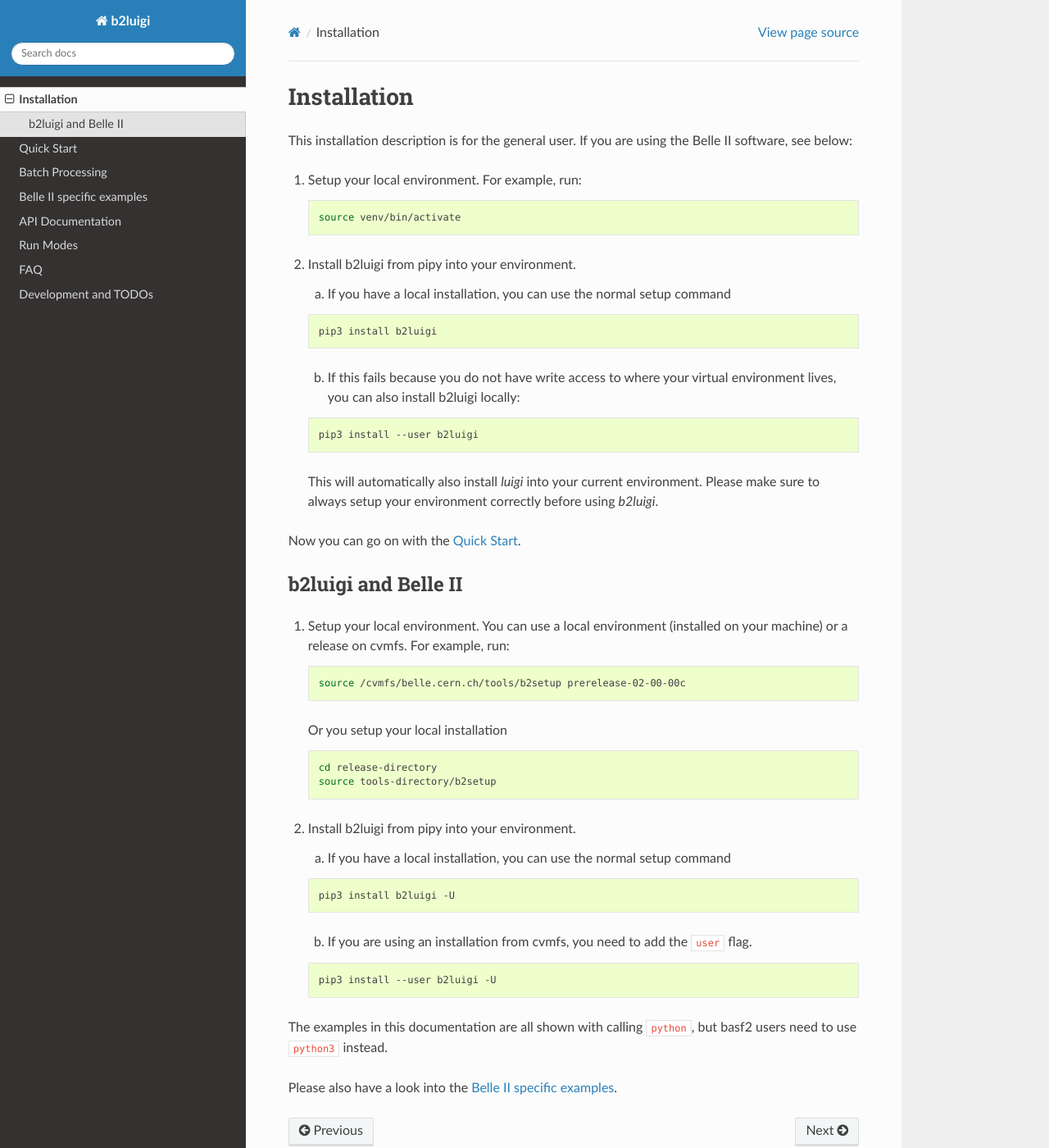
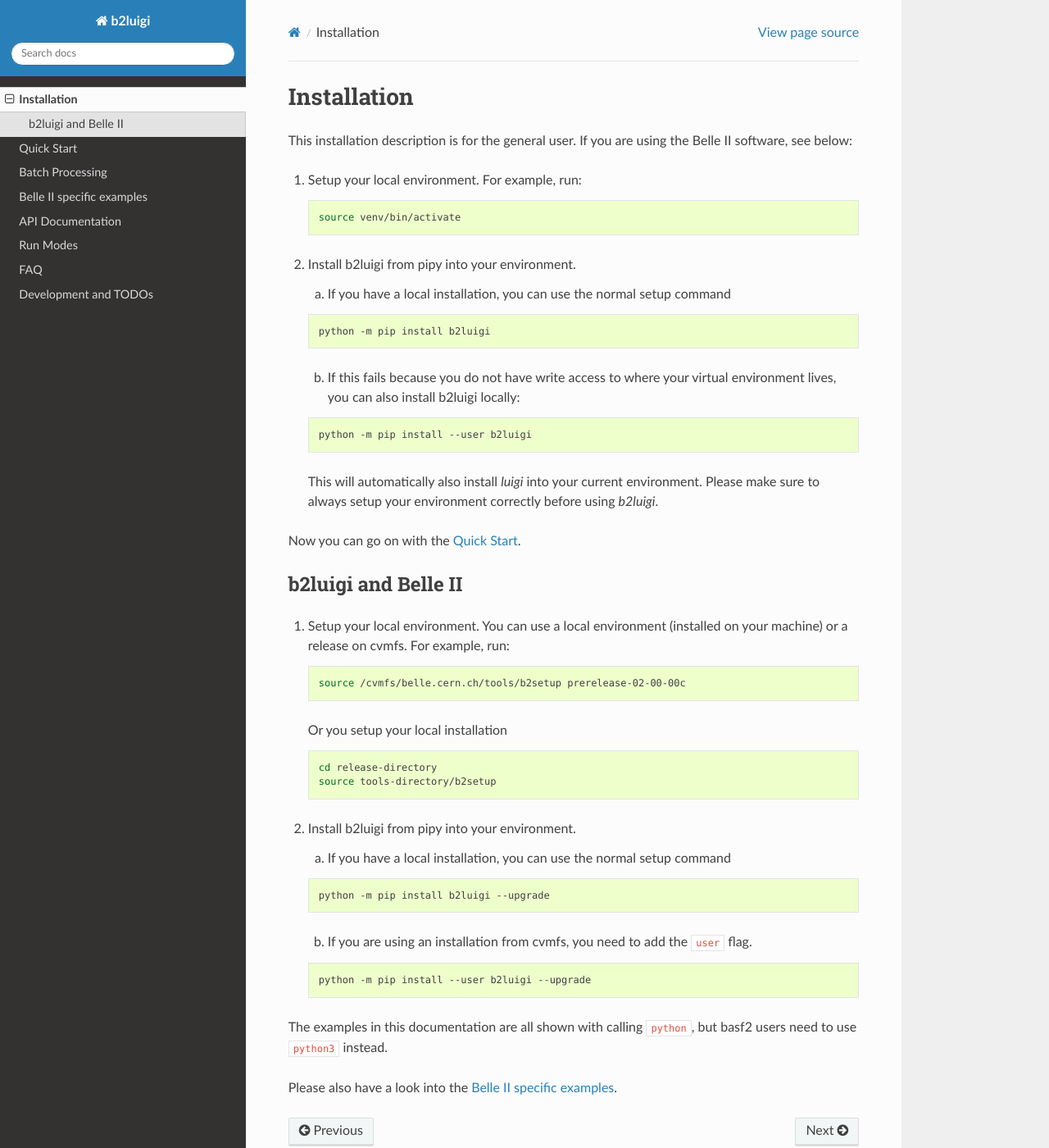
Before and after one commit to nils-braun/b2luigi, a Sphinx documentation site: the page built from docs/usage/installation.rst, in a window 1280 px wide and 1400 px high. Shown: the whole window at 82% size. Built offline with Sphinx 7.4.7 and the Read the Docs theme 2.0.0, drawn with Linux system fonts in a browser that asks for light colours.

Commit message:
Use `python -m pip` instead of `pip3`
`python -m pip` is recommended over `pip`/`pip3`

```diff
--- a/docs/usage/installation.rst
+++ b/docs/usage/installation.rst
@@ -18,7 +18,7 @@
 
     .. code-block:: bash
 
-        pip3 install b2luigi
+        python -m pip install b2luigi
 
 
     b.  If this fails because you do not have write access to where your virtual environment lives, you can also install
@@ -26,7 +26,7 @@
 
     .. code-block:: bash
 
-        pip3 install --user b2luigi
+        python -m pip install --user b2luigi
 
     This will automatically also install `luigi` into your current environment.
     Please make sure to always setup your environment correctly before using `b2luigi`.
@@ -57,14 +57,14 @@
 
     .. code-block:: bash
 
-        pip3 install b2luigi -U
+        python -m pip install b2luigi --upgrade
 
 
     b.  If you are using an installation from cvmfs, you need to add the ``user`` flag.
 
     .. code-block:: bash
 
-        pip3 install --user b2luigi -U
+        python -m pip install --user b2luigi --upgrade
 
 
 The examples in this documentation are all shown with calling ``python``, but basf2 users need to use ``python3``
```
Also changed, not shown: docs/advanced/development.rst (+4 -4 lines).
